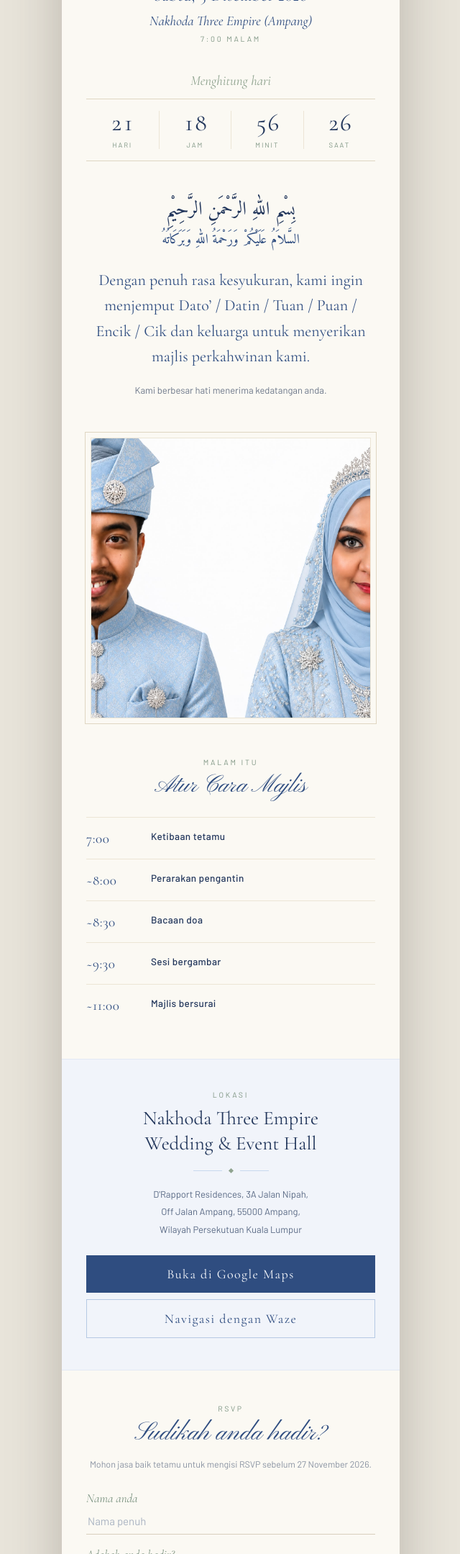
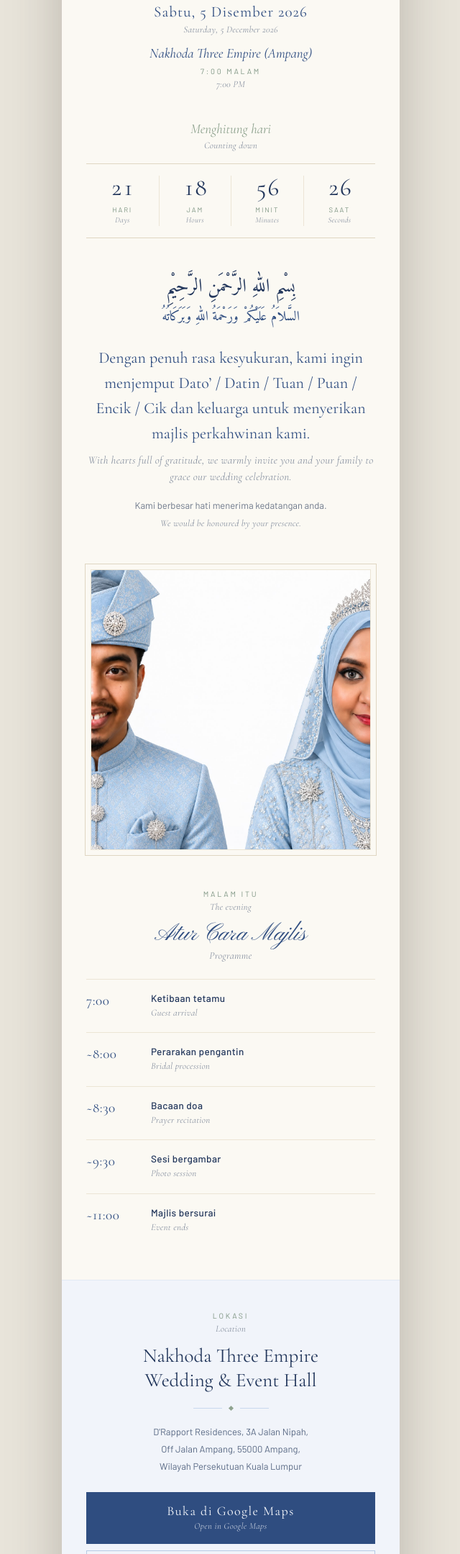
Before and after one commit to myaeirdina/WeddingInvitation, a plain HTML site: page index.html in a window 1280 px wide. Shown: the part 641-2800 px from the top of the page at 72% size, without its empty margins (319-959 px from the left). Drawn offline with nearby package versions, Linux system fonts and the light colour scheme.

Commit message:
Add small English line under each Malay line
Co-Authored-By: Claude Opus 5.5 <noreply@anthropic.com>

```diff
--- a/index.html
+++ b/index.html
@@ -29,7 +29,7 @@
           </div>
         </div>
 
-        <div class="kicker">&#10024; Jemputan Walimatulurus &#10024;</div>
+        <div class="kicker">&#10024; Jemputan Walimatulurus &#10024;<span class="en" lang="en">You are invited to our wedding reception</span></div>
 
         <div class="rule rule-hero">
           <div class="bar"></div><div class="diamond"></div><div class="bar"></div>
@@ -39,20 +39,20 @@
         <div class="amp">&amp;</div>
         <div class="names">Nadirah</div>
 
-        <div class="date-long">Sabtu, 5 Disember 2026</div>
+        <div class="date-long">Sabtu, 5 Disember 2026<span class="en" lang="en">Saturday, 5 December 2026</span></div>
         <div class="hero-venue">Nakhoda Three Empire (Ampang)</div>
-        <div class="time-place">7:00 malam</div>
+        <div class="time-place">7:00 malam<span class="en" lang="en">7:00 PM</span></div>
       </div>
     </section>
 
     <!-- COUNTDOWN -->
     <section class="countdown" data-reveal>
-      <div class="cd-label">Menghitung hari</div>
+      <div class="cd-label">Menghitung hari<span class="en" lang="en">Counting down</span></div>
       <div class="cd-grid">
-        <div class="cd-cell"><div class="cd-num" id="cd-d">00</div><div class="cd-unit">Hari</div></div>
-        <div class="cd-cell"><div class="cd-num" id="cd-h">00</div><div class="cd-unit">Jam</div></div>
-        <div class="cd-cell"><div class="cd-num" id="cd-m">00</div><div class="cd-unit">Minit</div></div>
-        <div class="cd-cell"><div class="cd-num" id="cd-s">00</div><div class="cd-unit">Saat</div></div>
+        <div class="cd-cell"><div class="cd-num" id="cd-d">00</div><div class="cd-unit">Hari<span class="en" lang="en">Days</span></div></div>
+        <div class="cd-cell"><div class="cd-num" id="cd-h">00</div><div class="cd-unit">Jam<span class="en" lang="en">Hours</span></div></div>
+        <div class="cd-cell"><div class="cd-num" id="cd-m">00</div><div class="cd-unit">Minit<span class="en" lang="en">Minutes</span></div></div>
+        <div class="cd-cell"><div class="cd-num" id="cd-s">00</div><div class="cd-unit">Saat<span class="en" lang="en">Seconds</span></div></div>
       </div>
     </section>
 
@@ -60,8 +60,8 @@
     <section class="invite" data-reveal>
       <p class="arabic" lang="ar" dir="rtl">بِسْمِ اللهِ الرَّحْمَنِ الرَّحِيْمِ</p>
       <p class="arabic arabic-sm" lang="ar" dir="rtl">السَّلاَمُ عَلَيْكُمْ وَرَحْمَةُ اللهِ وَبَرَكَاتُهُ</p>
-      <p class="lead">Dengan penuh rasa kesyukuran, kami ingin menjemput Dato&rsquo; / Datin / Tuan / Puan / Encik / Cik dan keluarga untuk menyerikan majlis perkahwinan kami.</p>
-      <p class="sub">Kami berbesar hati menerima kedatangan anda.</p>
+      <p class="lead">Dengan penuh rasa kesyukuran, kami ingin menjemput Dato&rsquo; / Datin / Tuan / Puan / Encik / Cik dan keluarga untuk menyerikan majlis perkahwinan kami.<span class="en" lang="en">With hearts full of gratitude, we warmly invite you and your family to grace our wedding celebration.</span></p>
+      <p class="sub">Kami berbesar hati menerima kedatangan anda.<span class="en" lang="en">We would be honoured by your presence.</span></p>
     </section>
 
     <!-- PORTRAIT -->
@@ -76,15 +76,16 @@
     <!-- SCHEDULE -->
     <section class="schedule" data-reveal>
       <div class="sched-head">
-        <div class="eyebrow">Malam itu</div>
+        <div class="eyebrow">Malam itu<span class="en" lang="en">The evening</span></div>
         <div class="sched-title">Atur Cara Majlis</div>
+        <span class="en en-title" lang="en">Programme</span>
       </div>
       <div id="sched-list"></div>
     </section>
 
     <!-- VENUE -->
     <section class="venue" data-reveal>
-      <div class="eyebrow">Lokasi</div>
+      <div class="eyebrow">Lokasi<span class="en" lang="en">Location</span></div>
       <div class="venue-name">Nakhoda Three Empire<br>Wedding &amp; Event Hall</div>
       <div class="rule">
         <div class="bar"></div><div class="diamond"></div><div class="bar"></div>
@@ -92,9 +93,9 @@
       <p class="venue-addr">D'Rapport Residences, 3A Jalan Nipah,<br>Off Jalan Ampang, 55000 Ampang,<br>Wilayah Persekutuan Kuala Lumpur</p>
       <div class="venue-actions">
         <a class="btn-solid" target="_blank" rel="noopener"
-           href="https://www.google.com/maps/search/?api=1&amp;query=Nakhoda+Three+Empire+Wedding+%26+Event+Hall+D%27Rapport+Residences+Jalan+Nipah+Ampang+Kuala+Lumpur">Buka di Google Maps</a>
+           href="https://www.google.com/maps/search/?api=1&amp;query=Nakhoda+Three+Empire+Wedding+%26+Event+Hall+D%27Rapport+Residences+Jalan+Nipah+Ampang+Kuala+Lumpur">Buka di Google Maps<span class="en" lang="en">Open in Google Maps</span></a>
         <a class="btn-outline" target="_blank" rel="noopener"
-           href="https://waze.com/ul?q=Nakhoda%20Three%20Empire%20Wedding%20%26%20Event%20Hall%20Ampang">Navigasi dengan Waze</a>
+           href="https://waze.com/ul?q=Nakhoda%20Three%20Empire%20Wedding%20%26%20Event%20Hall%20Ampang">Navigasi dengan Waze<span class="en" lang="en">Navigate with Waze</span></a>
       </div>
     </section>
 
@@ -103,33 +104,35 @@
       <div class="rsvp-head">
         <div class="eyebrow">RSVP</div>
         <div class="rsvp-title">Sudikah anda hadir?</div>
-        <p class="rsvp-note">Mohon jasa baik tetamu untuk mengisi RSVP sebelum 27 November 2026.</p>
+        <span class="en en-title" lang="en">Will you join us?</span>
+        <p class="rsvp-note">Mohon jasa baik tetamu untuk mengisi RSVP sebelum 27 November 2026.<span class="en" lang="en">Kindly RSVP by 27 November 2026.</span></p>
       </div>
 
       <div id="rsvp-thanks" class="thanks frame hidden">
         <div class="frame-inner">
           <div class="diamond"></div>
           <div class="thanks-title">Terima kasih</div>
-          <p class="thanks-body">Jawapan anda telah diterima. Kami menantikan kehadiran anda.</p>
+          <span class="en en-title" lang="en">Thank you</span>
+          <p class="thanks-body">Jawapan anda telah diterima. Kami menantikan kehadiran anda.<span class="en" lang="en">Your reply has been received. We look forward to seeing you.</span></p>
         </div>
       </div>
 
       <form id="rsvp-form" class="form">
         <label class="field">
-          <span>Nama anda</span>
-          <input id="f-name" type="text" autocomplete="name" placeholder="Nama penuh">
+          <span>Nama anda<span class="en" lang="en">Your name</span></span>
+          <input id="f-name" type="text" autocomplete="name" placeholder="Nama penuh / Full name">
         </label>
 
         <div class="field attend">
-          <span>Adakah anda hadir?</span>
+          <span>Adakah anda hadir?<span class="en" lang="en">Will you attend?</span></span>
           <div class="choice-grid">
-            <button type="button" class="choice" id="f-yes" aria-pressed="false">Ya, insyaAllah</button>
-            <button type="button" class="choice" id="f-no" aria-pressed="false">Maaf, tidak dapat</button>
+            <button type="button" class="choice" id="f-yes" aria-pressed="false">Ya, insyaAllah<span class="en" lang="en">Yes, I&rsquo;ll be there</span></button>
+            <button type="button" class="choice" id="f-no" aria-pressed="false">Maaf, tidak dapat<span class="en" lang="en">Sorry, I can&rsquo;t make it</span></button>
           </div>
         </div>
 
         <label class="field">
-          <span>Bilangan tetamu (termasuk anda)</span>
+          <span>Bilangan tetamu (termasuk anda)<span class="en" lang="en">Number of guests (including you)</span></span>
           <select id="f-guests">
             <option value="1">1</option><option value="2">2</option><option value="3">3</option>
             <option value="4">4</option><option value="5">5</option>
@@ -137,11 +140,11 @@
         </label>
 
         <label class="field">
-          <span>Ucapan untuk kami (pilihan)</span>
-          <input id="f-wish" type="text" placeholder="Tulis ucapan ringkas">
+          <span>Ucapan untuk kami (pilihan)<span class="en" lang="en">A wish for us (optional)</span></span>
+          <input id="f-wish" type="text" placeholder="Tulis ucapan ringkas / Write a short note">
         </label>
 
-        <button type="submit" class="submit" id="f-submit" disabled>Hantar jawapan</button>
+        <button type="submit" class="submit" id="f-submit" disabled>Hantar jawapan<span class="en" lang="en">Send reply</span></button>
       </form>
     </section>
 
@@ -152,8 +155,9 @@
         <div class="foot-fade"></div>
       </div>
       <div class="foot-body">
-        <p class="foot-doa">Semoga kehadiran Dato&rsquo; / Datin / Tuan / Puan / Encik / Cik serta doa semua dapat menyerikan lagi majlis serta menambah keberkatan dan redha Allah &#129330;</p>
+        <p class="foot-doa">Semoga kehadiran Dato&rsquo; / Datin / Tuan / Puan / Encik / Cik serta doa semua dapat menyerikan lagi majlis serta menambah keberkatan dan redha Allah &#129330;<span class="en" lang="en">May your presence and prayers bring even more joy to our celebration, and add to the blessings and pleasure of Allah.</span></p>
         <div class="foot-sig">Terima kasih, Ibrahim &amp; Nadirah</div>
+        <span class="en en-title" lang="en">Thank you, Ibrahim &amp; Nadirah</span>
         <div class="foot-meta">Ibrahim &amp; Nadirah &middot; 05.12.2026</div>
       </div>
     </section>
--- a/script.js
+++ b/script.js
@@ -3,11 +3,11 @@
 
 // Rows without a time follow on from the previous item (s/s).
 var SCHEDULE = [
-  { time: "7:00", title: "Ketibaan tetamu" },
-  { time: "~8:00", title: "Perarakan pengantin" },
-  { time: "~8:30", title: "Bacaan doa" },
-  { time: "~9:30", title: "Sesi bergambar" },
-  { time: "~11:00", title: "Majlis bersurai" }
+  { time: "7:00", title: "Ketibaan tetamu", en: "Guest arrival" },
+  { time: "~8:00", title: "Perarakan pengantin", en: "Bridal procession" },
+  { time: "~8:30", title: "Bacaan doa", en: "Prayer recitation" },
+  { time: "~9:30", title: "Sesi bergambar", en: "Photo session" },
+  { time: "~11:00", title: "Majlis bersurai", en: "Event ends" }
 ];
 
 // Wedding date & time — 5 December 2026, 7:00 PM, Malaysia time (UTC+8).
@@ -34,7 +34,8 @@ function renderSchedule() {
     var r = rows[i];
     html += '<div class="sched-row' + (r.time ? '' : ' sched-follow') + '">'
       + '<div class="sched-time">' + (r.time || '<span class="sched-dot"></span>') + '</div>'
-      + '<div><div class="sched-name">' + r.title + '</div>'
+      + '<div><div class="sched-name">' + r.title
+      + (r.en ? '<span class="en" lang="en">' + r.en + '</span>' : '') + '</div>'
       + (r.note ? '<div class="sched-note">' + r.note + '</div>' : '')
       + '</div></div>';
   }
--- a/styles.css
+++ b/styles.css
@@ -123,6 +123,15 @@ section { position: relative; }
 .thanks-body { font-size: 13px; color: #5a6a85; margin: 10px 0 0; line-height: 1.7; }
 .hidden { display: none; }
 
+/* English line under each Malay line */
+.en { display: block; margin-top: 3px; font-family: 'Cormorant Garamond', serif; font-style: italic; font-weight: 400; font-size: 13px; line-height: 1.5; letter-spacing: .02em; text-transform: none; color: var(--muted-soft); }
+.en-title { margin-top: -2px; font-size: 14px; text-align: center; }
+.invite p.lead .en { font-size: 15px; margin-top: 8px; }
+.cd-unit .en { font-size: 11px; margin-top: 1px; }
+.sched-name .en { font-weight: 400; }
+.field > span .en { font-size: 12.5px; margin-top: 0; }
+.choice .en, .submit .en, .btn-solid .en, .btn-outline .en { color: inherit; opacity: .72; font-size: 12.5px; letter-spacing: .03em; margin-top: 1px; }
+
 
 .foot-band { position: relative; height: 170px; overflow: hidden; }
 .foot-band img { width: 100%; height: 100%; object-fit: cover; display: block; }
```
